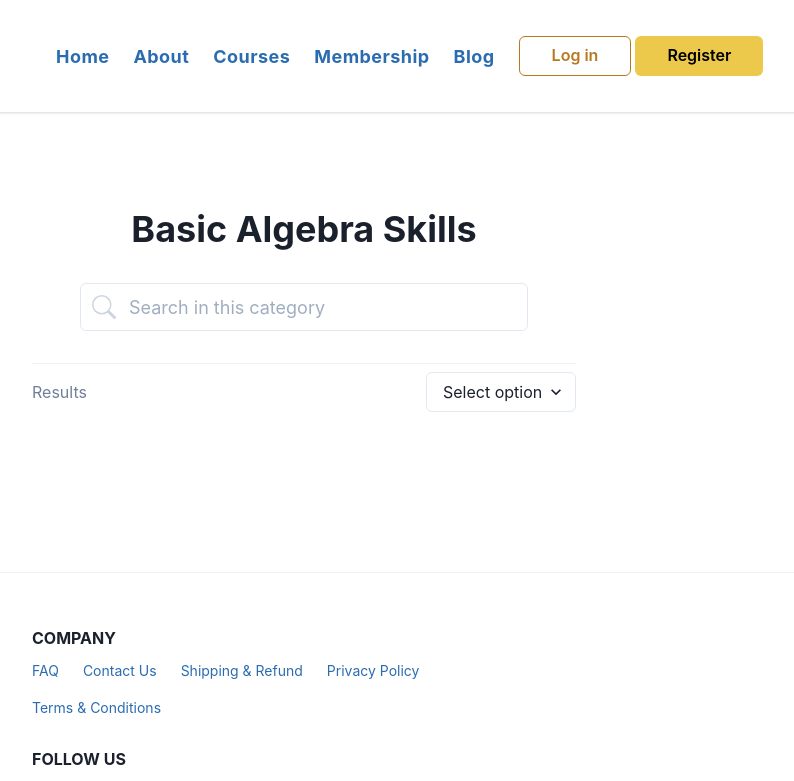
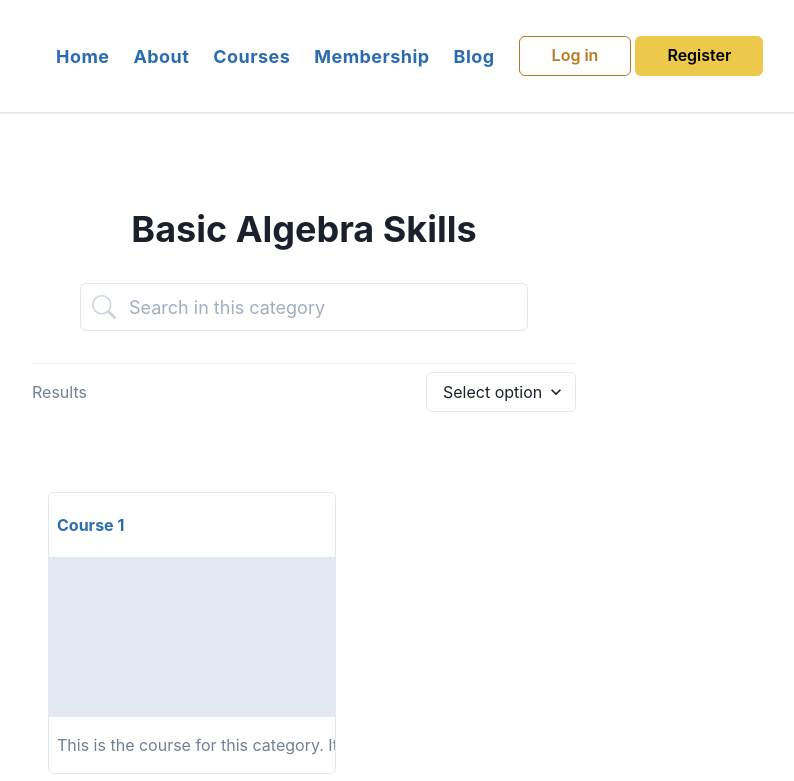
Before and after one commit to livelifedev/home-edvantage, a Next.js app: page /categories/basic-alegebra-skills in a window 1280 px wide. Shown: the top 781 px of the page, without its empty margins (336-1130 px from the left). Built offline with nearby package versions, Linux system fonts and the light colour scheme.

Commit message:
course page update

```diff
--- a/pages/categories/[id].js
+++ b/pages/categories/[id].js
@@ -13,14 +13,15 @@ import {
   InputLeftElement,
   Link,
   Select,
+  Tag,
   Text,
+  Wrap,
+  WrapItem,
 } from "@chakra-ui/react";
-// import { BsSearch } from "react-icons/bs";
-// import { CATEGORIES } from "../src/utils/constants";
+import { CATEGORIES, COURSES } from "../../src/utils/constants";
 import { BsSearch } from "react-icons/bs";
-import { CATEGORIES } from "../../src/utils/constants";
 
-function CourseCard({ name, href }) {
+function CourseCard({ name, description, href }) {
   return (
     <Box
       borderWidth="1px"
@@ -32,12 +33,24 @@ function CourseCard({ name, href }) {
     >
       <NextLink href={`/categories/${href}`} passHref>
         <Link color="blue.600">
-          <Box bg="gray.200" w="full" h="40" />
-          <Heading as="h5" size="sm" align="center" py="4">
+          <Heading
+            as="h5"
+            size="sm"
+            isTruncated
+            noOfLines="2"
+            px="2"
+            h="16"
+            d="flex"
+            alignItems="center"
+          >
             {name}
           </Heading>
+          <Box bg="gray.200" w="full" h="40" />
         </Link>
       </NextLink>
+      <Text color="gray.500" isTruncated noOfLines="2" px="2" py="4">
+        {description}
+      </Text>
     </Box>
   );
 }
@@ -79,11 +92,16 @@ export default function Category({ categoryName }) {
             </Select>
           </Flex>
 
-          {/* <Flex wrap="wrap" justify="center" pt="20">
-            {CATEGORIES.map((x) => (
-              <CourseCard name={x.name} href={x.id} key={x.id} />
+          <Flex wrap="wrap" pt="20">
+            {COURSES.map((x) => (
+              <CourseCard
+                name={x.name}
+                description={x.description}
+                href={x.id}
+                key={x.id}
+              />
             ))}
-          </Flex> */}
+          </Flex>
         </Container>
       </Box>
     </main>
--- a/src/utils/constants.js
+++ b/src/utils/constants.js
@@ -8,3 +8,9 @@ export const CATEGORIES = [
   { name: "Selective Placement Training", id: "selective-placment-training" },
   { name: "Opportunity Class Training", id: "opportunity-class-training" },
 ];
+
+export const COURSES = Array.from({ length: 5 }, (v, i) => ({
+  name: `Course ${i + 1}`,
+  id: i,
+  description: "This is the course for this category. It is about this topic.",
+}));
```
